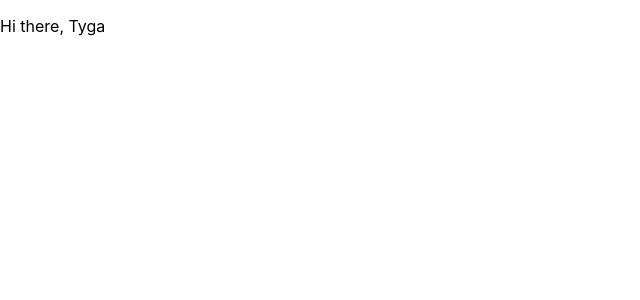
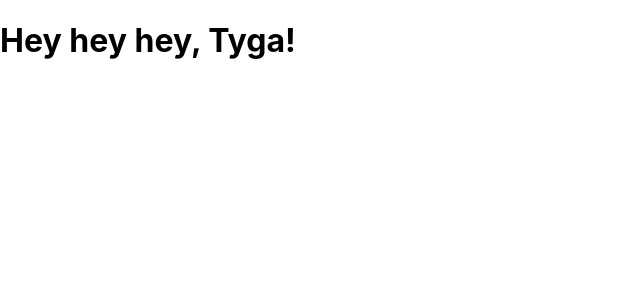
Before and after one commit to tygamchenry/tygamchenry-github.io, a React (Create React App) app in the folder tyga-app/: page / in a window 1280 px wide. Shown: the top 300 px of the page, without its empty margins (0-640 px from the left). Built offline with nearby package versions, Linux system fonts and the light colour scheme.

Commit message:
added alert

```diff
--- a/tyga-app/src/index.js
+++ b/tyga-app/src/index.js
@@ -4,21 +4,31 @@
 //import App from './App';
 import reportWebVitals from './reportWebVitals';
 
+const name = 'Tyga';
 const root = ReactDOM.createRoot(document.getElementById('root'));
 root.render(
-  <h1>Hey hey hey, React!</h1>,
+  <h1>Hey hey hey, {name}!</h1>,
   document.getElementById('root')
 );
 
-const name = 'Tyga';
-const intro = <p>Hi there, {name}</p>;
+var car = {
+  make: "Kia",
+  model: "Rio",
+  year: 2020,
+  owner: {name: "Tyga McHenry", state: "IL"},
+  action: function() {alert("Vroom!");}
+}
 
-root.render(
-  intro,
-  document.getElementById('intro')
-)
+//Get car owner's name and make:
+var carOwner = car.owner.name;
+
+var carMake = car.make;
+
+//Show message:
+alert("I like your " + carMake + "," + carOwner + "!")
+
 
 // If you want to start measuring performance in your app, pass a function
 // to log results (for example: reportWebVitals(console.log))
 // or send to an analytics endpoint. Learn more: https://bit.ly/CRA-vitals
-reportWebVitals();
+//reportWebVitals();
```
